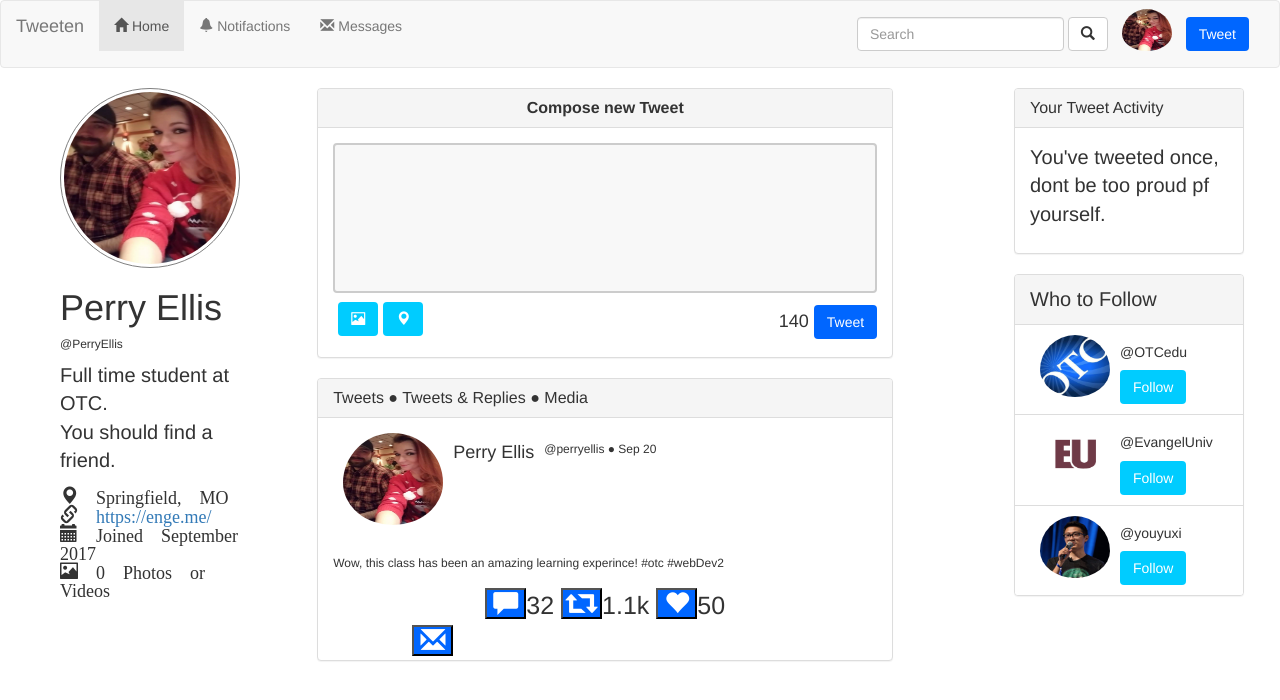
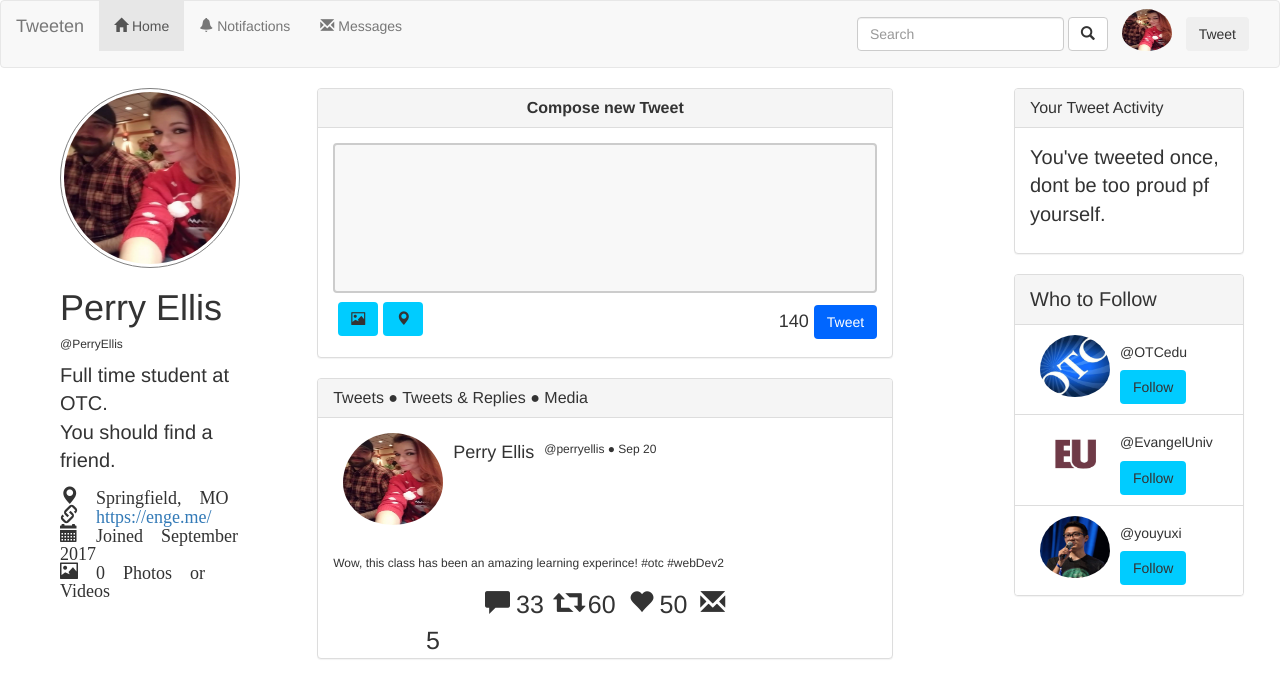
Before and after one commit to OTCCIS131/tweeten-perryellis, a plain HTML site: page index.html in a window 1280 px wide. Both pictures are taken after a click on the button 505 px from the left and 603 px from the top of the page. Drawn offline with nearby package versions, Linux system fonts and the light colour scheme.

Commit message:
jquery working

```diff
--- a/index.html
+++ b/index.html
@@ -89,7 +89,7 @@
                      <div class="textcount">
                       <h4>140</h4> <!-- text count  -->
                      </div>
-                      <button type="submit" class="btn btn-default1">Tweet</button> <!-- tweet btn  -->
+                      <button type="submit" class="btn btn-default1 tweetbtns">Tweet</button> <!-- tweet btn  -->
                     </div>
                 </div>
             </div>
@@ -110,10 +110,30 @@
                    </div>
                    <!-- tweet info  -->
                     <div class="tweetreply">
-                     <div class="reply"><button type ="button" class="glyphicon glyphicon-comment"></button><span>32</span> </div>
-                      <div class="retweet" ><button type = "button" class="glyphicon glyphicon-retweet"></button>1.1k </div>
-                       <div class="likes" id="like"><button type = "button" class="glyphicon glyphicon-heart"></button>50</div>
-                        <div class="message"><button type = "button" class="glyphicon glyphicon-envelope"></button> </div>
+<!--
+                        <button type="btn btn-primary" class="likebutton" type="submit" style=" background-color:white; border:none;" >
+                            <i class="glyphicon glyphicon-comment glybtn"></i><div id="likes" style="display:inline">32</div></button>
+
+                    <button type="btn btn-primary" class="likebutton" type="submit" style=" background-color:white; border:none;" >
+                        <i class="glyphicon glyphicon-retweet glybtn"></i><div id="likes" style="display:inline">60</div></button>
+
+                     <button type="btn btn-primary" id="likebutton" type="submit" style="display:inline; background-color:white; border:none;" >
+                        <i class="glyphicon glyphicon-heart glybtn"></i><div id="likes" style="display:inline"></div>50</button>
+
+                    <button type="btn btn-primary" class="likebutton" type="submit" style="display:inline; background-color:white; border:none;" >
+                        <i class="glyphicon glyphicon-heart glybtn"></i><div id="likes" style="display:inline">50</div></button>
+
+                    <button type="btn btn-primary" class="likebutton" type="submit" style="display:inline; background-color:white; border:none;" >
+                                <i class="glyphicon glyphicon-envelope glybtn"></i><div id="likes" style="display:inline">3</div></button>     -->
+
+
+
+
+
+                     <div class="reply"><button type ="button" class="glyphicon glyphicon-comment glybtn"></button><span>32</span> </div>
+                      <div class="retweet" ><button type = "button" class="glyphicon glyphicon-retweet glybtn"></button><span>60</span></div>
+                       <div class="likes" id="like"><button type = "button" class="glyphicon glyphicon-heart glybtn"></button><span>50</span></div>
+                        <div class="message"><button type = "button" class="glyphicon glyphicon-envelope glybtn"></button><span>5</span> </div>
                     </div>
                   </div>
                  </div>
--- a/index.js
+++ b/index.js
@@ -10,20 +10,15 @@
 //     })
 // })
 
-//jquery
-// $("#like").click(function(){
-//     num = parseInt($(".glyphicon ").text());
-//     $(".glyphicon glyphicon-heart").text(num+1);
-// })
 
+// JQuery for each button
+$(function(){
+    $('.glybtn').click(event => {
 
-$(function(){
-    $('.glyphicon').click(event => {
-        console.log(event)
         let currentCount = $(event.target).next().text()
-        currentCount = parseInt(currentCount)
-         newCount = currentCount + 1
+       let newCount = parseInt(currentCount) + 1
 
-       console.log(newCount)
+        $(event.target).next().text(newCount)
+
     })
 })
--- a/style.css
+++ b/style.css
@@ -47,7 +47,7 @@ textarea {
 
       width: 90%;
   }
-  .button {
+  /* .button {
     background-color: white;
     border: none;
     color: #0066ff;
@@ -58,7 +58,7 @@ textarea {
     font-size: 16px;
     margin: 4px 2px;
     cursor: pointer;
-}
+} */
 .imagemain {
     border-radius: 50%;
 	height: 180px;
@@ -87,12 +87,13 @@ textarea {
 	padding-bottom: 8px;
 	width: 70px;
 }
-button{
+.tweetbtns{
     background-color: #0066ff;
     color: white;
 }
 .tweetbtn{
     float: right;
+
 }
 .btn-default2{
     background-color: #00ccff;
@@ -159,3 +160,8 @@ h4{
     display: inline;
     margin-right: 60%;
 }
+.glybtn{
+
+   background-color: white;
+   border: none;
+}
```
